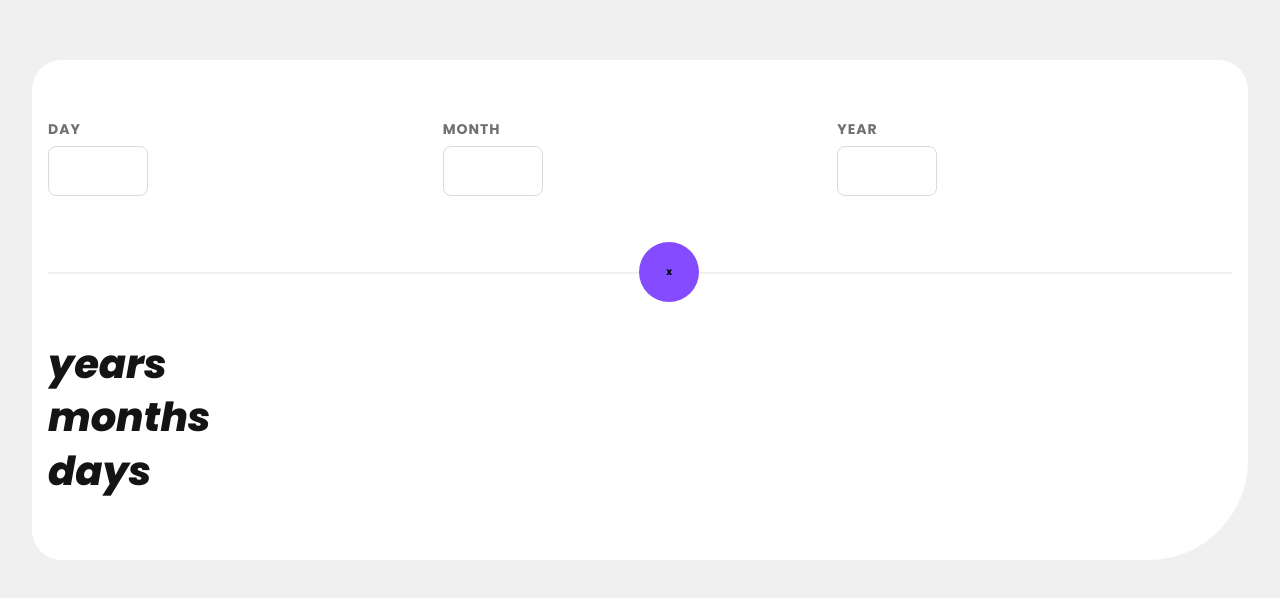
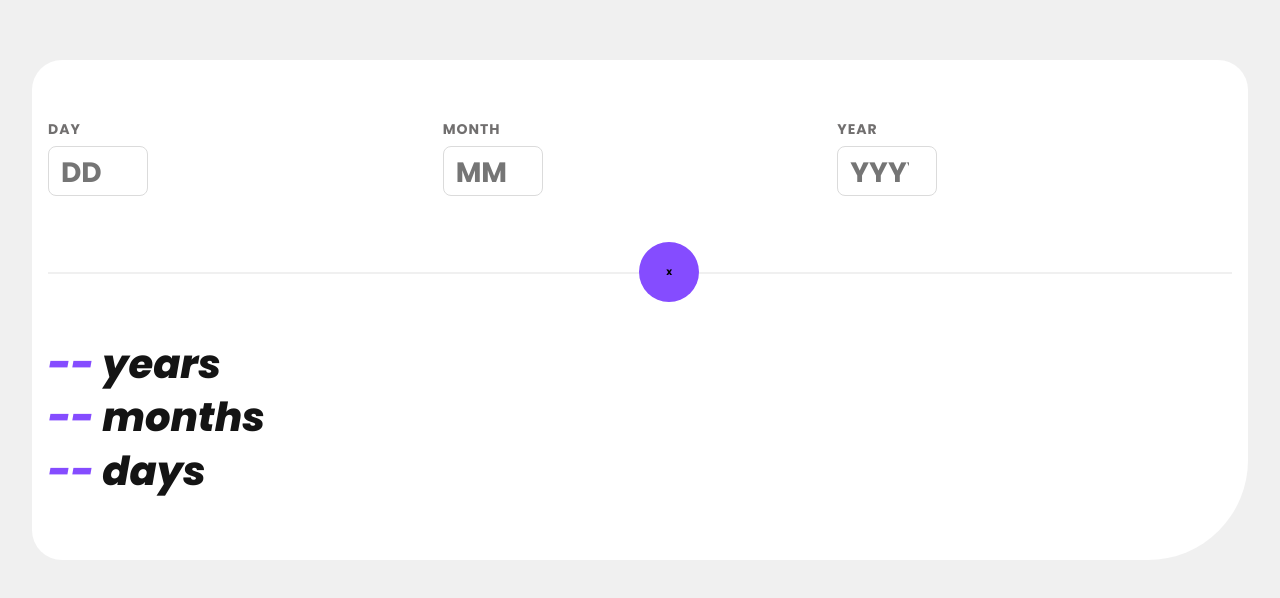
Before and after one commit to pipetoroc/age-calculator, a React (Vite) app: page / in a window 1280 px wide. Shown: the top 598 px of the page. Built offline with nearby package versions, Linux system fonts and the light colour scheme.

Commit message:
feat: style done and calculate the differences between dates

```diff
--- a/src/App.css
+++ b/src/App.css
@@ -32,6 +32,9 @@ article{
   border: 1px solid var(--tertiary-color);
   border-radius: 8px;
   color: var(--black-color);
+}
+.Form-input::placeholder{
+  font-size: 2.8rem;
 }
 .Form-label{
   display: flex;
@@ -73,3 +76,7 @@ article{
 .Div-span{
   color: var(--accent-color)
 }
+.error{
+  font-size: 1.6rem;
+  color: var(--error-color);
+}
--- a/src/App.jsx
+++ b/src/App.jsx
@@ -5,9 +5,9 @@ function App () {
   const [day, setDay] = useState('')
   const [month, setMonth] = useState('')
   const [year, setYear] = useState('')
-  const [yearResult, setYearResult] = useState('')
-  const [monthResult, setMonthResult] = useState('')
-  const [dayResult, setDayResult] = useState('')
+  const [yearResult, setYearResult] = useState('--')
+  const [monthResult, setMonthResult] = useState('--')
+  const [dayResult, setDayResult] = useState('--')
 
   const handleChangeDay = evt => {
     setDay(evt.target.value)
@@ -22,38 +22,39 @@ function App () {
   const handleSubmit = (evt) => {
     evt.preventDefault()
 
-    const date = new Date()
-    const currentYear = date.getFullYear()
-    const currentMonth = date.getMonth()
-    const currentDay = date.getDate()
+    const milisecondsPerMinute = 24 * 60 * 60 * 1000
 
-    let dayResult = 0
-    let monthResult = 0
+    const currentDate = new Date()
+    const userDate = new Date(`${year}-${month}-${day}`)
 
-    if (day < currentDay) {
-      dayResult = currentDay - day
-    }
-    if (month < currentMonth) {
-      monthResult = currentMonth - month
-    }
-    const yearResult = currentYear - year
+    let difference = currentDate - userDate
 
-    setYearResult(yearResult)
-    setMonthResult(monthResult)
-    setDayResult(dayResult)
+    const passedYear = Math.floor(difference / (milisecondsPerMinute * 365))
+
+    difference -= passedYear * milisecondsPerMinute * 365
+
+    const passedMonths = Math.floor(difference / (milisecondsPerMinute * 30))
+
+    difference -= passedMonths * milisecondsPerMinute * 30
+
+    const passedDay = Math.floor(difference / milisecondsPerMinute)
+
+    setYearResult(passedYear)
+    setMonthResult(passedMonths)
+    setDayResult(passedDay)
   }
   return (
     <>
       <article>
         <form className='Form' onSubmit={handleSubmit}>
           <label className='Form-label'> day
-            <input className='Form-input' type='number' name='day' pattern="^(0[1-9]|1[0-2])$" required onChange={handleChangeDay}></input>
+            <input className='Form-input' type='number' name='day' required placeholder='DD' onChange={handleChangeDay}></input>
           </label>
           <label className='Form-label'> month
-            <input className='Form-input' type='number' name='month' pattern="^(0[1-9]|[12][0-9]|3[01])$" required onChange={handleChangeMonth}></input>
+            <input className='Form-input' type='number' name='month' required placeholder='MM' onChange={handleChangeMonth}></input>
           </label>
           <label className='Form-label'> year
-            <input className='Form-input' type='number' name='year' pattern="^\d{4}$" required onChange={handleChangeYear}></input>
+            <input className='Form-input' type='number' name='year' required placeholder='YYYY' onChange={handleChangeYear}></input>
           </label>
         <button className='Button'> x </button>
         </form>
```
